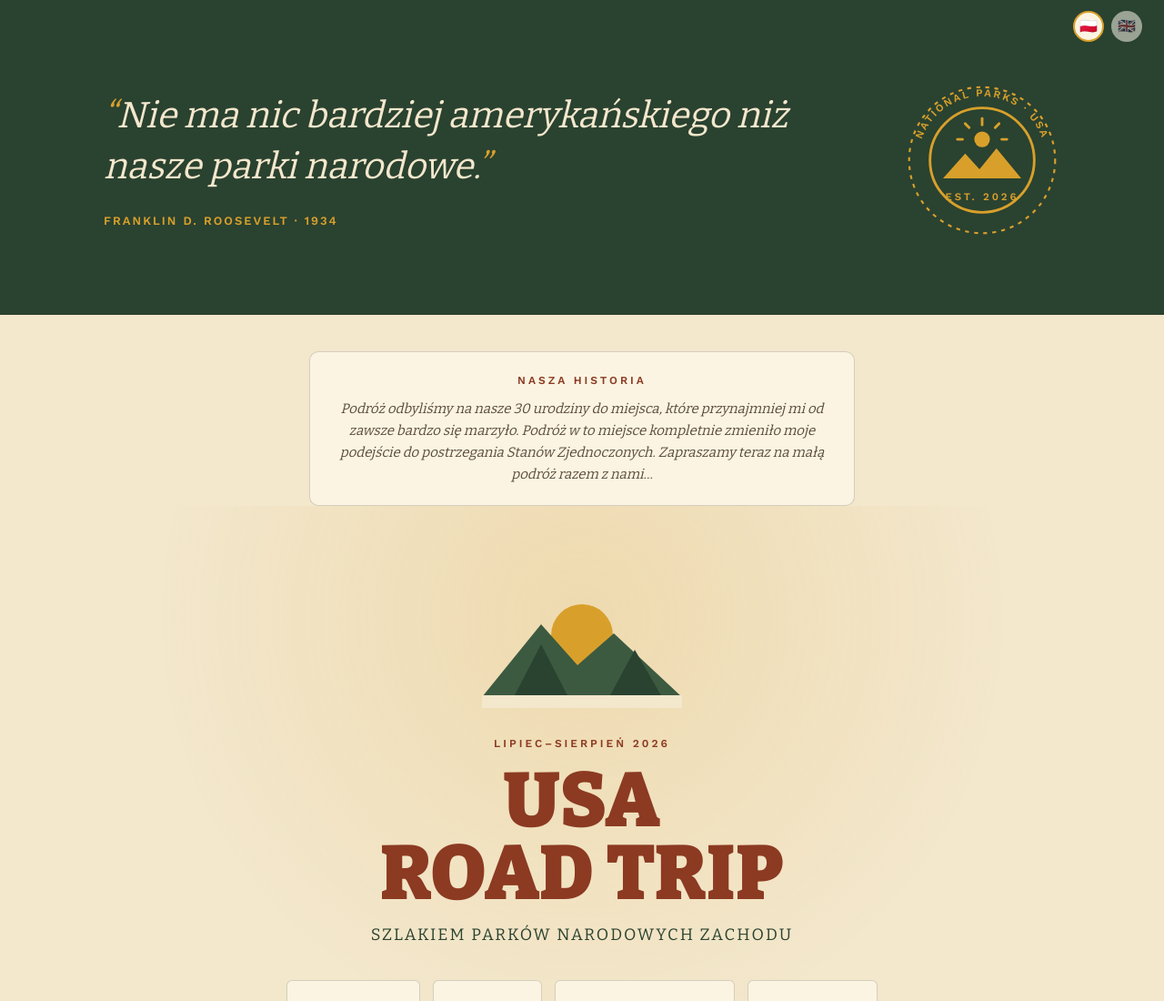
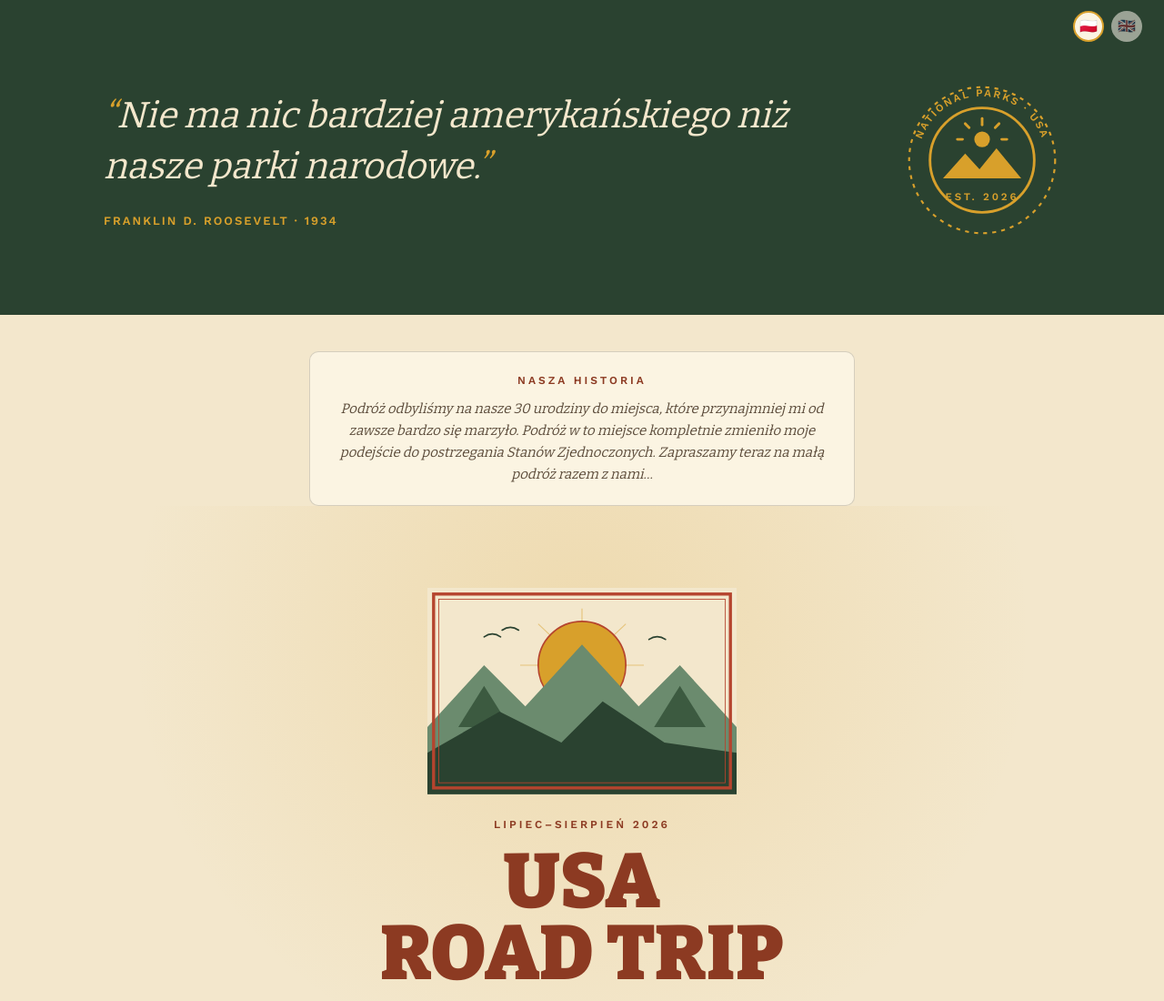
Before and after one commit to smolremi/usa-roadtrip, a website: page index.html in a window 1280 px wide. Shown: the top 1100 px of the page at 91% size. Drawn offline with nearby package versions, Linux system fonts and the light colour scheme; no server answers.

Commit message:
Nowy hero SVG (plakat gor ze slboncem), zmienna --green-light
- css: nowa zmienna --green-light, .hero-illustration bez sztywnej wysokosci (height:auto, width:min(340px,80vw))
- index.html: ilustracja hero zastapiona wieksza kompozycja plakatowa (viewBox 600x400, trojwarstwowe gory, ptaki, ramka)

Co-Authored-By: Claude Sonnet 5 <noreply@anthropic.com>
Claude-Session: https://claude.ai/code/session_01GcAcD37mb9Cf246eYYghyp

```diff
--- a/css/style.css
+++ b/css/style.css
@@ -6,6 +6,7 @@
   --rust-dark:#8C3A22;
   --mustard:#D8A02B;
   --green:#3C5A40;
+  --green-light:#6B8B6E;
   --green-dark:#2A4230;
   --ink:#2B2118;
   --ink-soft:#5B4B3A;
@@ -145,7 +146,7 @@ h1,h2,h3{
     radial-gradient(circle at 50% 18%, rgba(216,160,43,0.18), transparent 55%),
     var(--cream);
 }
-.hero-illustration{width:220px; height:140px; margin:0 auto 22px; display:block;}
+.hero-illustration{width:min(340px, 80vw); height:auto; margin:0 auto 24px; display:block;}
 .hero .eyebrow{display:block; margin-bottom:14px;}
 .hero h1{
   font-size:clamp(40px, 8vw, 84px);
--- a/index.html
+++ b/index.html
@@ -64,12 +64,26 @@
 </div>
 
 <header class="hero">
-  <svg class="hero-illustration" viewBox="0 0 220 140" fill="none">
-    <circle cx="110" cy="52" r="34" fill="var(--mustard)"/>
-    <polygon points="0,120 65,40 105,85 145,50 220,120" fill="var(--green)"/>
-    <polygon points="35,120 65,62 95,120" fill="var(--green-dark)"/>
-    <polygon points="140,120 168,68 198,120" fill="var(--green-dark)"/>
-    <rect x="0" y="118" width="220" height="14" fill="var(--cream)"/>
+  <svg class="hero-illustration" viewBox="0 0 600 400" xmlns="http://www.w3.org/2000/svg">
+    <rect x="0" y="0" width="600" height="400" fill="var(--cream)"/>
+    <g stroke="var(--mustard)" stroke-width="2" opacity="0.5">
+      <line x1="300" y1="150" x2="300" y2="40"/>
+      <line x1="300" y1="150" x2="215" y2="70"/>
+      <line x1="300" y1="150" x2="385" y2="70"/>
+      <line x1="300" y1="150" x2="180" y2="150"/>
+      <line x1="300" y1="150" x2="420" y2="150"/>
+    </g>
+    <circle cx="300" cy="150" r="85" fill="var(--mustard)"/>
+    <circle cx="300" cy="150" r="85" fill="none" stroke="var(--rust)" stroke-width="3"/>
+    <polygon points="0,270 110,150 190,230 300,110 410,230 490,150 600,270 600,400 0,400" fill="var(--green-light)"/>
+    <polygon points="60,270 110,190 160,270" fill="var(--green)"/>
+    <polygon points="440,270 490,190 540,270" fill="var(--green)"/>
+    <polygon points="0,320 140,240 260,300 340,220 460,300 600,320 600,400 0,400" fill="var(--green-dark)"/>
+    <path d="M110,95 q16,-11 32,0" fill="none" stroke="var(--green-dark)" stroke-width="3" stroke-linecap="round"/>
+    <path d="M145,82 q16,-11 32,0" fill="none" stroke="var(--green-dark)" stroke-width="3" stroke-linecap="round"/>
+    <path d="M430,100 q16,-11 32,0" fill="none" stroke="var(--green-dark)" stroke-width="3" stroke-linecap="round"/>
+    <rect x="12" y="12" width="576" height="376" fill="none" stroke="var(--rust)" stroke-width="6"/>
+    <rect x="22" y="22" width="556" height="356" fill="none" stroke="var(--rust)" stroke-width="1.5"/>
   </svg>
   <span class="eyebrow" id="ui-heroEyebrow">Lipiec–Sierpień 2026</span>
   <h1>USA<br>Road&nbsp;Trip</h1>
```
